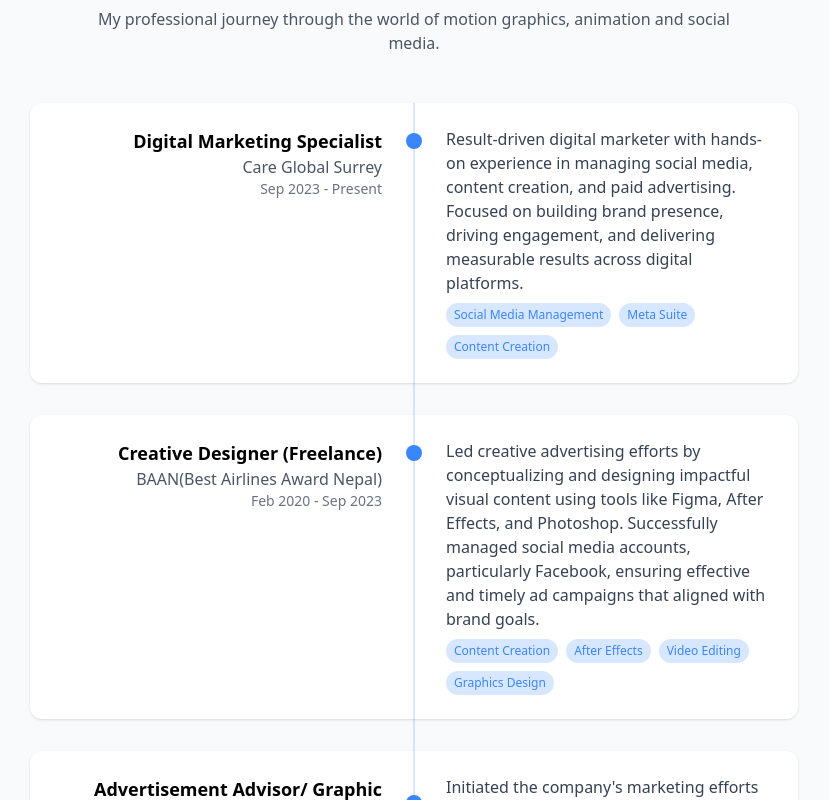
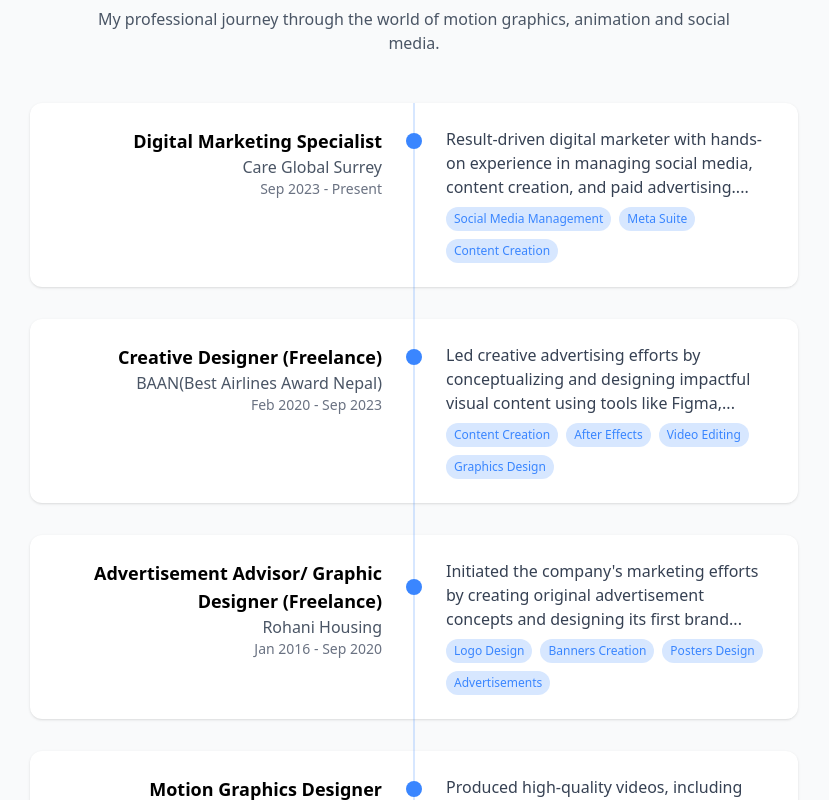
Before and after one commit to ManishNewa/NiconPortfolio, a Vue app: page / in a window 1280 px wide. Shown: the part 1320-2120 px from the top of the page, without its empty margins (226-1055 px from the left). Built offline with nearby package versions, Linux system fonts and the light colour scheme.

Commit message:
characters truncated  on display to show limited characters

```diff
--- a/src/components/sections/ExperienceSection.vue
+++ b/src/components/sections/ExperienceSection.vue
@@ -39,7 +39,7 @@
               </div>
               <div class="md:w-1/2 md:pl-8">
                 <p class="text-gray-700">
-                  {{ experience.description }}
+                  {{ experience.truncatedDescription }}
                 </p>
                 <div class="mt-2 flex flex-wrap gap-2">
                   <span
@@ -78,6 +78,11 @@ const experiences = [
     description:
       'Result-driven digital marketer with hands-on experience in managing social media, content creation, and paid advertising. Focused on building brand presence, driving engagement, and delivering measurable results across digital platforms.',
     skills: ['Social Media Management', 'Meta Suite', 'Content Creation'],
+    projects: [],
+    responsibilities: [
+      'Created compelling and targeted content tailored to audience interests, boosting growth and enhancing customer interaction.',
+      'Collaborated with cross-functional teams to develop compelling contents for the company website resulting in increased brand visibility and audience engagement',
+    ],
     visible: true,
   },
   {
@@ -118,11 +123,25 @@ const experiences = [
   },
 ]
 
+const wordLimit = 15
 const activeExperience = ref(null)
 const experienceModalOpen = ref(false)
 
 const filteredExperiences = computed(() => {
-  return experiences.filter((experience) => experience.visible)
+  return experiences
+    .filter((experience) => experience.visible)
+    ?.map((experience) => {
+      const words = experience.description.split(' ')
+      const truncatedDescription =
+        words.length > wordLimit
+          ? words.slice(0, wordLimit).join(' ') + '...'
+          : experience.description
+
+      return {
+        ...experience,
+        truncatedDescription,
+      }
+    })
 })
 
 const openExperienceModal = (experience) => {
```
